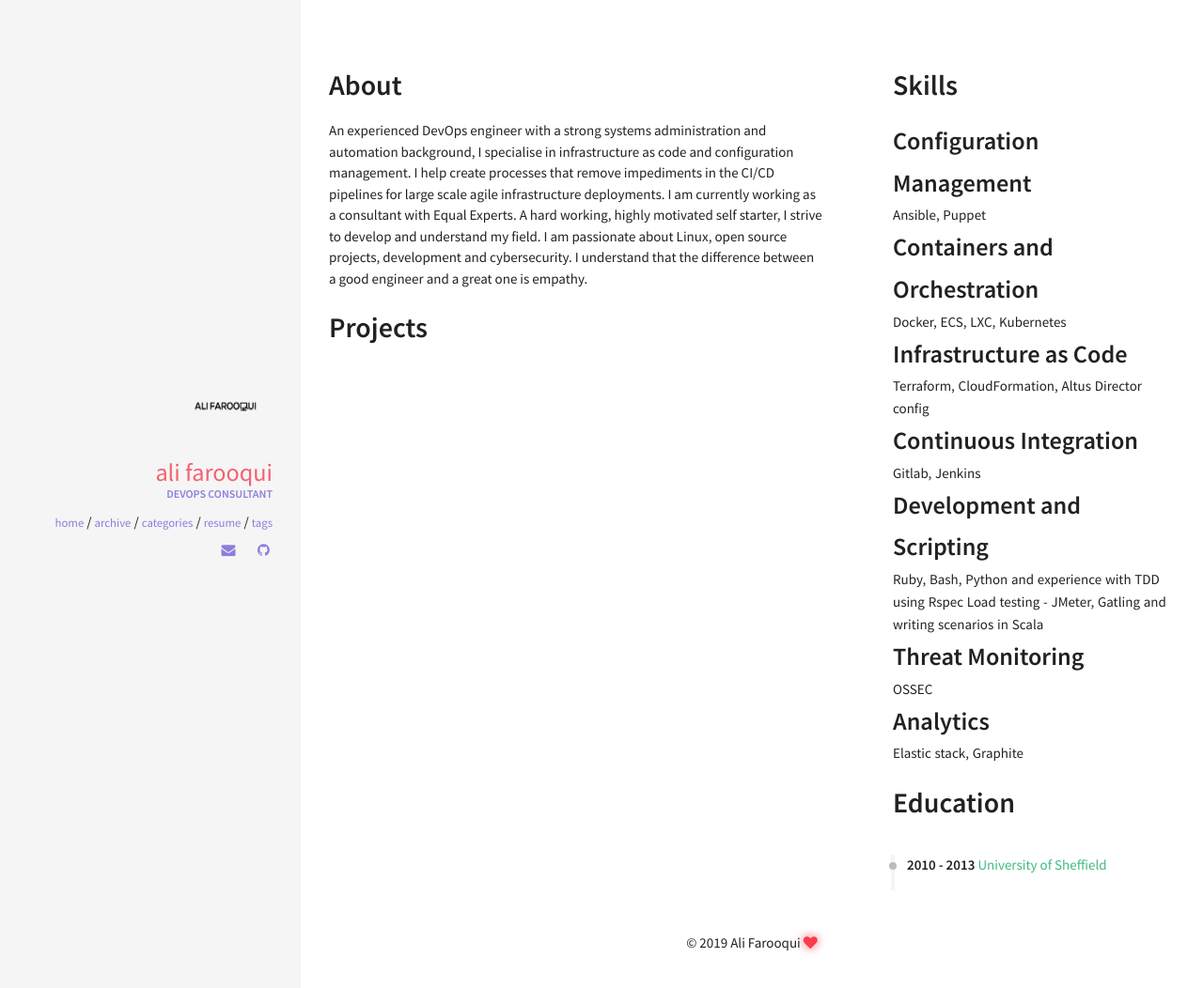
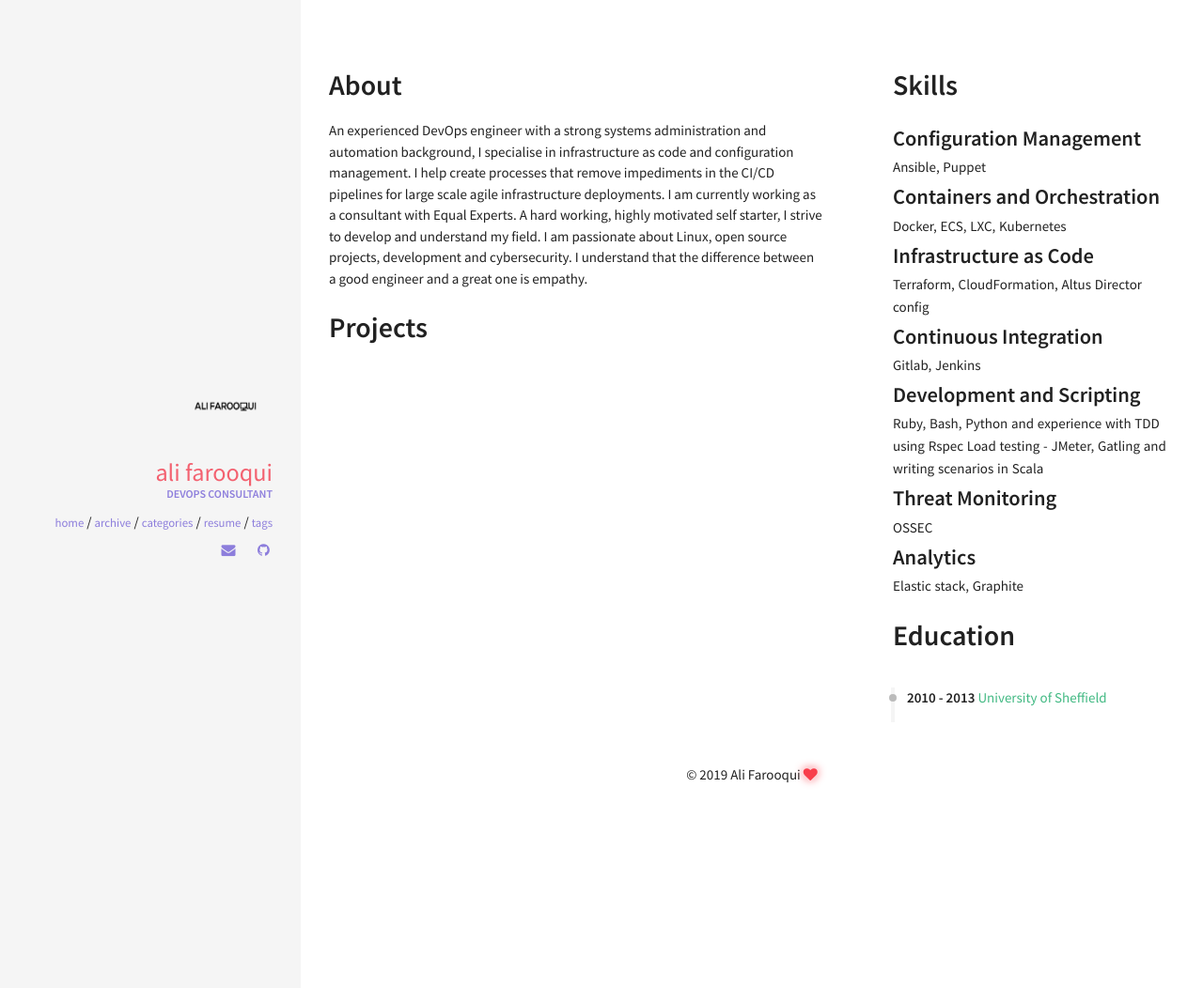
Before and after one commit to alimurtazafarooqui/alifarooqui.github.io, a Jekyll site: the page built from resume.html, in a window 1280 px wide. Shown: the top 1052 px of the page at 94% size. Built offline with Jekyll 4.4.1, drawn with Linux system fonts in a browser that asks for light colours.

Commit message:
Typo in headline

```diff
--- a/_includes/sections/skillset.html
+++ b/_includes/sections/skillset.html
@@ -3,7 +3,7 @@
 {% for skillset in site.data.index.skillset %}
     <div class="row">
             <div class="col">
-                <h2 style="margin: 0">{{ skillset.name }}</h3>
+                <h3 style="margin: 0">{{ skillset.name }}</h3>
                 <p style="margin: 0">{{ skillset.descr }}</p>
 
                 {% if project.github %}
```
